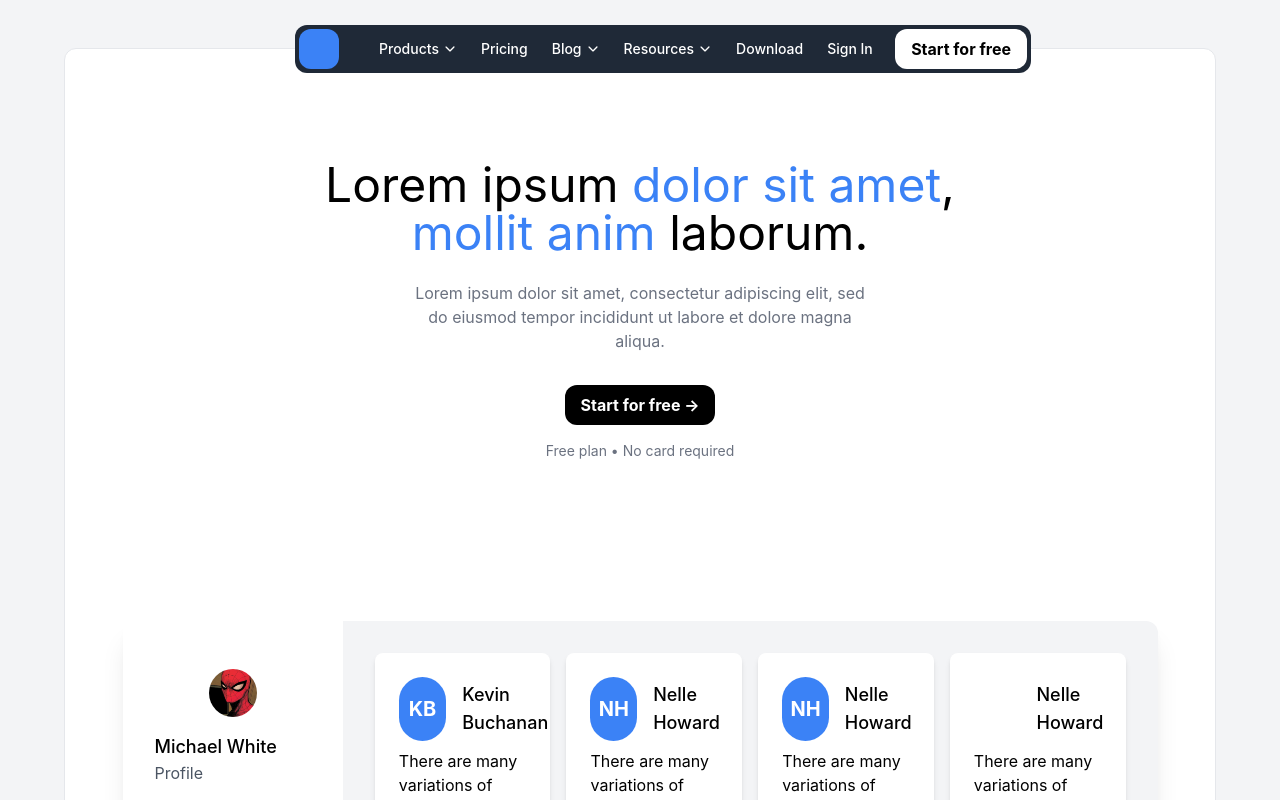
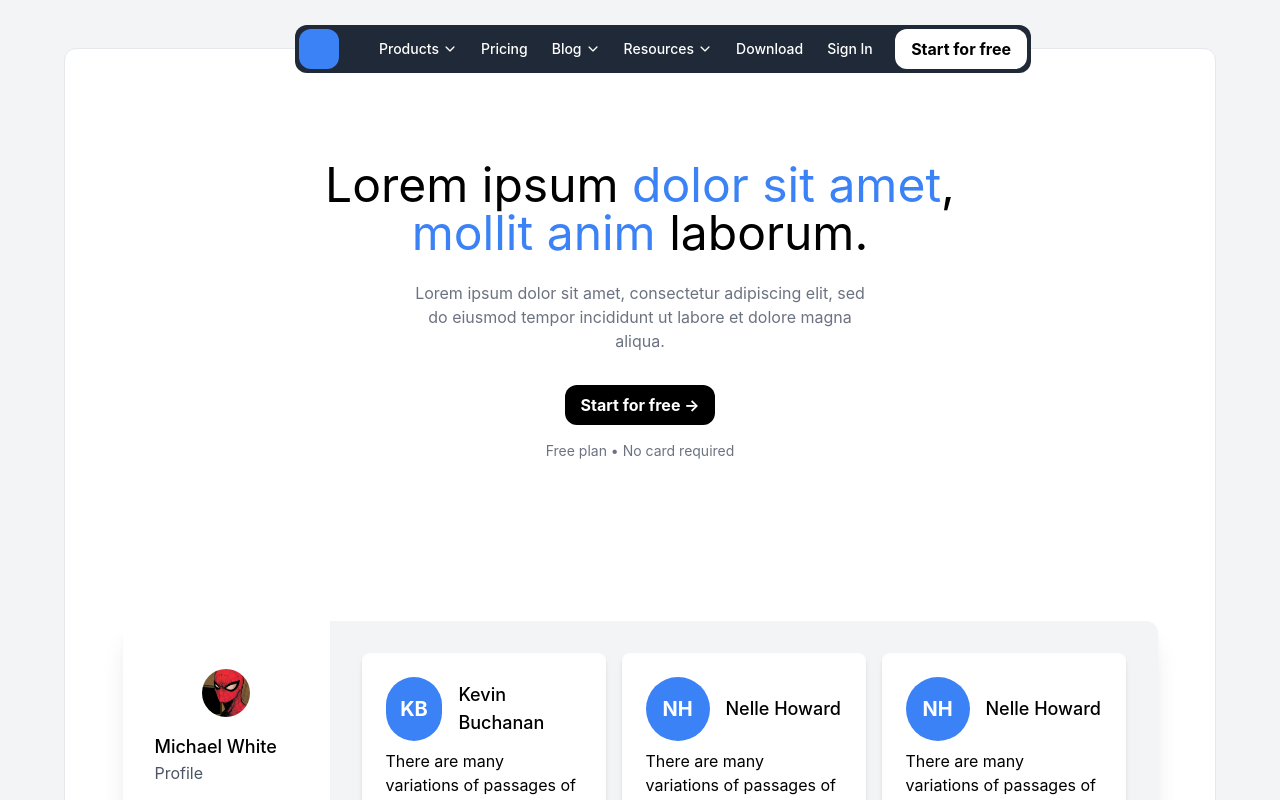
Before and after one commit to onkar2405/assignment-submission, a React (Create React App) app: page / in a window 1280 px wide. Shown: the top 800 px of the page. Built offline with nearby package versions, Linux system fonts and the light colour scheme.

Commit message:
Responsive P2

```diff
--- a/src/components/leftpanel/SideBar.jsx
+++ b/src/components/leftpanel/SideBar.jsx
@@ -20,7 +20,7 @@ const SideBar = () => {
   };
 
   return (
-    <div>
+    <div className="w-20">
       <div className="lg:hidden flex justify-between items-center p-4 z-50">
         <button
           onClick={() => setIsSidebarOpen(!isSidebarOpen)}
--- a/src/components/navbar/NavBar.jsx
+++ b/src/components/navbar/NavBar.jsx
@@ -50,7 +50,6 @@ const NavBar = () => {
         <div className="flex gap-6 items-center">
           <div className="bg-blue-500 w-10 h-10 rounded-xl mr-4"></div>
 
-          {/* Desktop Menu */}
           <div className="hidden xl-custom:flex gap-6">
             <DropButton name="Products" resourceList={productList} />
             <a href="#" className="text-sm font-medium hover:text-gray-300">
@@ -66,7 +65,6 @@ const NavBar = () => {
             </a>
           </div>
 
-          {/* Mobile Hamburger Icon */}
           <button
             className="xl-custom:hidden text-white focus:outline-none"
             onClick={toggleMenu}
@@ -88,7 +86,6 @@ const NavBar = () => {
           </button>
         </div>
 
-        {/* Mobile Menu */}
         {isMenuOpen && (
           <div className="xl-custom:hidden absolute top-0 left-0 w-full bg-gray-800 text-white p-4 rounded-b-xl">
             <div className="flex flex-col gap-4">
--- a/src/components/rightpanel/CircularProfileIcon.jsx
+++ b/src/components/rightpanel/CircularProfileIcon.jsx
@@ -3,11 +3,10 @@ import React from "react";
 const CircularProfileIcon = ({ initials, backgroundColor }) => {
   return (
     <div
-      className={`bg-${backgroundColor}-500 text-white rounded-full flex items-center justify-center w-16 h-16`}
+      className={`${backgroundColor} text-white rounded-full flex items-center justify-center w-16 h-16`}
     >
       <span className="text-xl font-bold">{initials}</span>
     </div>
   );
 };
-
 export default CircularProfileIcon;
--- a/src/components/rightpanel/UserProfilesWrapper.jsx
+++ b/src/components/rightpanel/UserProfilesWrapper.jsx
@@ -1,6 +1,5 @@
 import React from "react";
-import CardComponent from "./CardComponent"; // Assuming your CardComponent is in the same directory
-
+import CardComponent from "./CardComponent";
 const UserProfilesWrapper = () => {
   const userProfiles = [
     {
@@ -8,61 +7,61 @@ const UserProfilesWrapper = () => {
       initials: "KB",
       text: "There are many variations of passages of Lorem Ipsum available, but the majority have suffered alteration in some form, by injected",
       dateCount: 3,
-      backgroundColor: "blue",
+      backgroundColor: "bg-blue-500",
     },
     {
       name: "Nelle Howard",
       initials: "NH",
       text: "There are many variations of passages of Lorem Ipsum available, but the majority have suffered alteration in some form, by injected",
       dateCount: 3,
-      backgroundColor: "blue",
+      backgroundColor: "bg-blue-500",
     },
     {
       name: "Nelle Howard",
       initials: "NH",
       text: "There are many variations of passages of Lorem Ipsum available, but the majority have suffered alteration in some form, by injected",
       dateCount: 3,
-      backgroundColor: "blue",
+      backgroundColor: "bg-blue-500",
     },
     {
       name: "Nelle Howard",
       initials: "NH",
       text: "There are many variations of passages of Lorem Ipsum available, but the majority have suffered alteration in some form, by injected",
       dateCount: 3,
-      backgroundColor: "yellow",
+      backgroundColor: "bg-yellow-500",
     },
     {
       name: "Nelle Howard",
       initials: "NH",
       text: "There are many variations of passages of Lorem Ipsum available, but the majority have suffered alteration in some form, by injected",
       dateCount: 3,
-      backgroundColor: "yellow",
+      backgroundColor: "bg-yellow-500",
     },
     {
       name: "Nelle Howard",
       initials: "NH",
       text: "There are many variations of passages of Lorem Ipsum available, but the majority have suffered alteration in some form, by injected",
       dateCount: 3,
-      backgroundColor: "yellow",
+      backgroundColor: "bg-yellow-500",
     },
     {
       name: "Nelle Howard",
       initials: "NH",
       text: "There are many variations of passages of Lorem Ipsum available, but the majority have suffered alteration in some form, by injected",
       dateCount: 3,
-      backgroundColor: "blue",
+      backgroundColor: "bg-blue-500",
     },
     {
       name: "Nelle Howard",
       initials: "NH",
       text: "There are many variations of passages of Lorem Ipsum available, but the majority have suffered alteration in some form, by injected",
       dateCount: 3,
-      backgroundColor: "blue",
+      backgroundColor: "bg-blue-500",
     },
   ];
 
   return (
-    <div className="grid grid-cols-1 sm:grid-cols-2 lg:grid-cols-3 xl:grid-cols-4 gap-4">
+    <div className="grid grid-cols-1 sm:grid-cols-2 lg:grid-cols-3 xl:grid-cols-3 gap-4">
       {userProfiles.map((userProfile, index) => (
         <CardComponent
           key={index}
--- a/src/components/secondpage/ArrowCard.jsx
+++ b/src/components/secondpage/ArrowCard.jsx
@@ -2,7 +2,7 @@ import { GoArrowUpRight } from "react-icons/go";
 
 const ArrowCard = ({ src }) => {
   return (
-    <div className="bg-white pl-6 rounded-xl shadow-md">
+    <div className="w-50 bg-white pl-6 rounded-xl shadow-md">
       <div className="flex justify-between items-center mt-4 mr-4">
         <div className="bg-blue-200 w-14 h-8 rounded-xl mr-4"></div>
         <button className="relative rounded-full border-2 border-black p-2 group overflow-hidden hover:bg-black">
--- a/src/components/secondpage/Carousel.jsx
+++ b/src/components/secondpage/Carousel.jsx
@@ -13,26 +13,23 @@ const cards = [
 
 const CustomCarousel = () => {
   const [currentIndex, setCurrentIndex] = useState(0);
-  const [cardsPerPage, setCardsPerPage] = useState(3); // Default for desktops
+  const [cardsPerPage, setCardsPerPage] = useState(3);
 
   useEffect(() => {
     const handleResize = () => {
       if (window.innerWidth >= 1280) {
-        setCardsPerPage(3); // For large desktops
+        setCardsPerPage(3);
       } else if (window.innerWidth >= 768) {
-        setCardsPerPage(2); // For tablets
+        setCardsPerPage(2);
       } else {
-        setCardsPerPage(1); // For mobiles
+        setCardsPerPage(1);
       }
     };
 
-    // Set initial value on mount
     handleResize();
 
-    // Listen to resize events
     window.addEventListener("resize", handleResize);
 
-    // Clean up listener on unmount
     return () => window.removeEventListener("resize", handleResize);
   }, []);
 
--- a/src/components/secondpage/Content.jsx
+++ b/src/components/secondpage/Content.jsx
@@ -5,7 +5,7 @@ import { MdCalendarToday, MdEmail, MdFileOpen } from "react-icons/md";
 const Content = () => {
   return (
     <div>
-      <h1 className="flex flex-wrap text-5xl space-x-4">
+      <h1 className="flex flex-wrap text-5xl space-x-0 lg:space-x-0">
         Excepteur sint occaecat dolore
         <span className="flex items-center text-blue-300">
           <MdEmail /> Email
--- a/tailwind.config.js
+++ b/tailwind.config.js
@@ -7,6 +7,7 @@ module.exports = {
     extend: {
       width: {
         15: "15%",
+        20: "20%",
         30: "30%",
         35: "35%",
         50: "50%",
```
